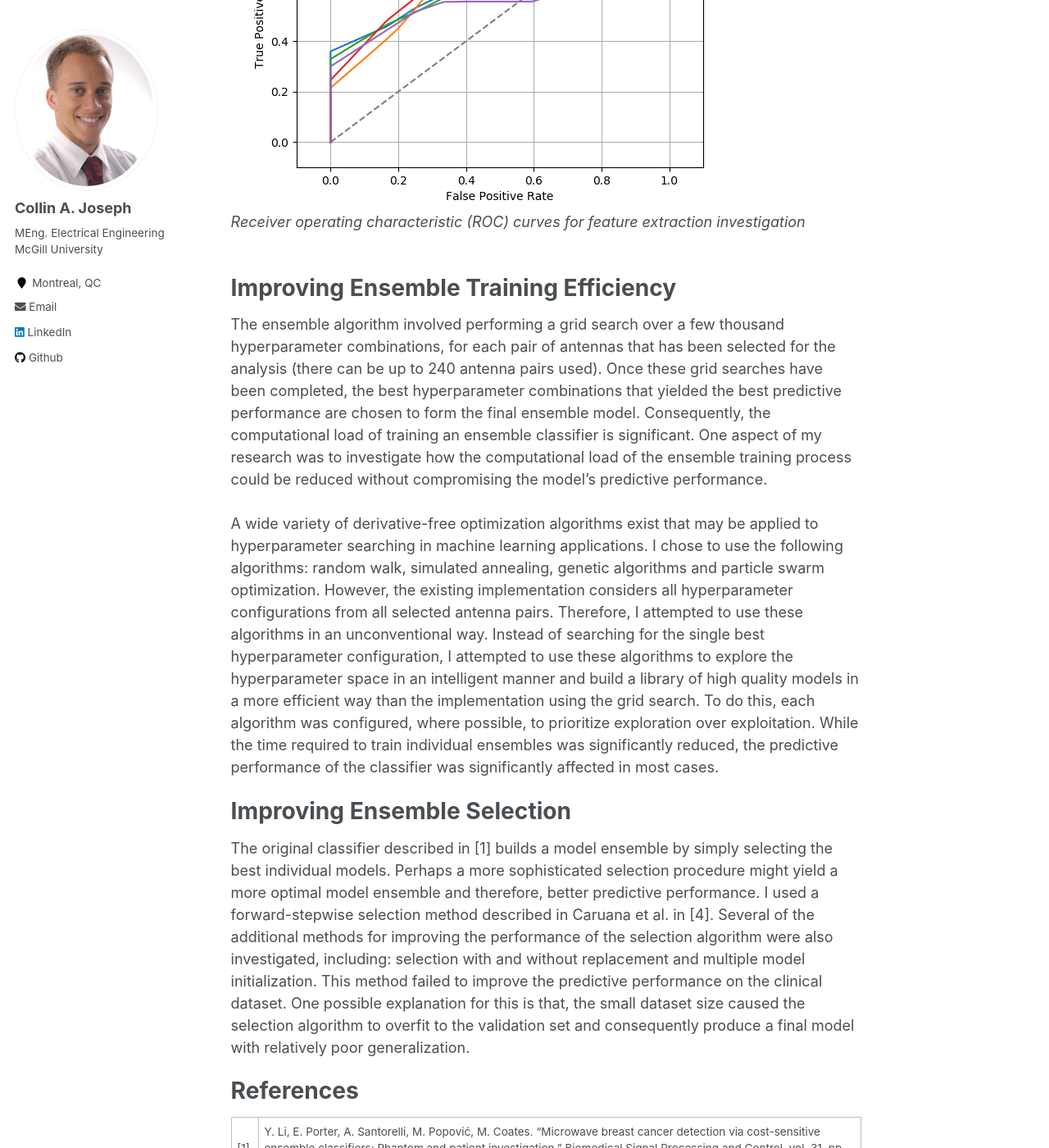
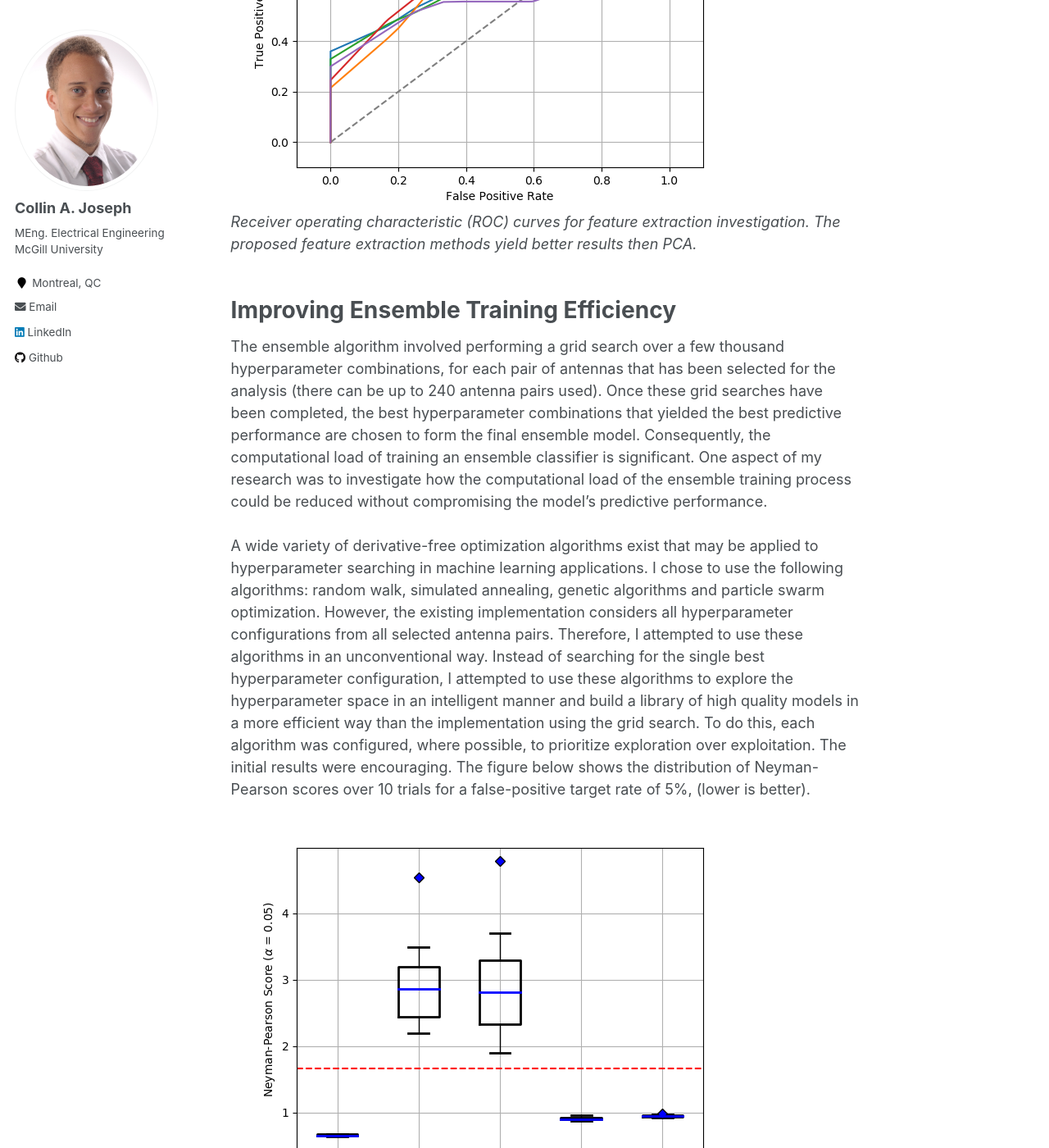
Before and after one commit to collinquintyne/collinquintyne.github.io, a Jekyll site: the page built from _projects/projects-1.md, in a window 1280 px wide and 1400 px high, scrolled down 2023 px. Shown: the whole window at 82% size. Built offline with Jekyll 4.4.1, drawn with Linux system fonts in a browser that asks for light colours; formulas are drawn with MathJax 3; some of the changed text lies outside the part shown.

Commit message:
update resume, update project pages

```diff
--- a/_projects/projects-1.md
+++ b/_projects/projects-1.md
@@ -14,22 +13,27 @@ Experimental evidence indicates that there is a substantial difference between t
 The [McGill RF Breast Cancer Screening Group](http://www.compem.ece.mcgill.ca/breast-cancer-detection/index.html) has developed a prototype 16-element multistatic radio-frequency radar system for breast cancer monitoring. The hardware system is capable of recording a radar scan of a hemisphereical or breast-shaped subject using 16 the transmitting and receiving antennas. The 16 antennas are activated in individual transmit-receive pairs to capture the radar signals, in other words, each antenna transmits a pulse while another antenna records the scattered and transmitted signals. This produces a total of 240 signals per scan, one signal for each uni-directional pair of antennas in the array.
 
 # Python Implementation
-The ensemble SVM classifier was originally written in [MATLAB](https://www.mathworks.com/products/matlab.html). In order to more easily take advantage of advancements in machine learning algorithms in the future a conversion to [Python](https://www.python.org/) was performed. The [2$\nu$-SVM](https://www.ece.rice.edu/dsp/software/nusvm.shtml) base models used in the original implementation were not used in the Python implementation because an equivalently efficient library to generate these models did not exist, therefore using these models was not feasible. Instead, the [scikit learn SVC](https://scikit-learn.org/stable/modules/generated/sklearn.svm.SVC.html) was used to generate base models with the optional negative class weight parameter used to control the cost-sensitivity of the models. This Python implementation was used to investigate potential improvements.
+The ensemble SVM classifier was originally written in MATLAB. In order to more easily take advantage of advancements in machine learning algorithms in the future a conversion to Python was performed. The [2$\nu$-SVM](https://www.ece.rice.edu/dsp/software/nusvm.shtml) base models used in the original implementation were not used in the Python implementation because an equivalently efficient library to generate these models did not exist, therefore using these models was not feasible. Instead, the [scikit learn SVC](https://scikit-learn.org/stable/modules/generated/sklearn.svm.SVC.html) was used to generate base models with the optional negative class weight parameter used to control the cost-sensitivity of the models. This Python implementation was used to investigate potential improvements.
 
 # Improving Feature Extraction Methods
 The original detection algorithm used principle component analysis (PCA) as a feature extraction method. While previous results clearly indicated its effectiveness, more deterministic feature extraction methods could be equally effective with the added advantage of being more interpretable. The performance of 4 new feature extraction methods were investigated: short-time Fourier transform (STFT) features, discrete Fourier transform (DFT) features, empirical mode decomposition (EMD) features and time-domain features (TDF).
 <br><br>
-The figure below shows receiver operating characteristic curves for the classifier when each feature extraction method was used. The curves were generated by varying the false positive target rate parameter of the [Neyman-Pearson score metric](http://www.stat.rice.edu/~cscott/pubs/npdesign.pdf) used to guide the selection of ensemble models over a range of values between approximately 0% and 100%. The results indicate that these new methods yield better predictive performance than PCA.
+The figure below shows receiver operating characteristic curves for the classifier when each feature extraction method was used. The curves were generated by varying the false-positive target rate parameter of the [Neyman-Pearson score metric](http://www.stat.rice.edu/~cscott/pubs/npdesign.pdf) used to guide the selection of ensemble models over a range of values between approximately 0% and 100%. The results indicate that these new methods yield better predictive performance than PCA.
 <br>
 ![ROC curves for investigated features](/images/fc_roc.png)
 <br>
-*Receiver operating characteristic (ROC) curves for feature extraction investigation*
+*Receiver operating characteristic (ROC) curves for feature extraction investigation. The proposed feature extraction methods yield better results then PCA.*
 <br><br>
 
 # Improving Ensemble Training Efficiency
 The ensemble algorithm involved performing a grid search over a few thousand hyperparameter combinations, for each pair of antennas that has been selected for the analysis (there can be up to 240 antenna pairs used). Once these grid searches have been completed, the best hyperparameter combinations that yielded the best predictive performance are chosen to form the final ensemble model. Consequently, the computational load of training an ensemble classifier is significant. One aspect of my research was to investigate how the computational load of the ensemble training process could be reduced without compromising the model's predictive performance.
 <br><br>
-A wide variety of derivative-free optimization algorithms exist that may be applied to hyperparameter searching in machine learning applications. I chose to use the following algorithms: random walk, simulated annealing, genetic algorithms and particle swarm optimization. However, the existing implementation considers all hyperparameter configurations from all selected antenna pairs. Therefore, I attempted to use these algorithms in an unconventional way. Instead of searching for the single best hyperparameter configuration, I attempted to use these algorithms to explore the hyperparameter space in an intelligent manner and build a library of high quality models in a more efficient way than the implementation using the grid search. To do this, each algorithm was configured, where possible, to prioritize exploration over exploitation. While the time required to train individual ensembles was significantly reduced, the predictive performance of the classifier was significantly affected in most cases.
+A wide variety of derivative-free optimization algorithms exist that may be applied to hyperparameter searching in machine learning applications. I chose to use the following algorithms: random walk, simulated annealing, genetic algorithms and particle swarm optimization. However, the existing implementation considers all hyperparameter configurations from all selected antenna pairs. Therefore, I attempted to use these algorithms in an unconventional way. Instead of searching for the single best hyperparameter configuration, I attempted to use these algorithms to explore the hyperparameter space in an intelligent manner and build a library of high quality models in a more efficient way than the implementation using the grid search. To do this, each algorithm was configured, where possible, to prioritize exploration over exploitation. The initial results were encouraging. The figure below shows the distribution of Neyman-Pearson scores over 10 trials for a false-positive target rate of 5%, (lower is better).
+<br>
+![Neyman-Pearson score distributions for hyperparameter search algorithms](/images/hps_bp_a005.png)
+<br>
+*Boxplots of Neyman-Pearson scores achieved when hyperparameter search algorithms are used. The red line represents the performance achieved when an exhaustive grid search is used to build the model library.*
+<br><br>
 
 # Improving Ensemble Selection
 The original classifier described in [1] builds a model ensemble by simply selecting the best individual models. Perhaps a more sophisticated selection procedure might yield a more optimal model ensemble and therefore, better predictive performance. I used a forward-stepwise selection method described in Caruana et al. in [4]. Several of the additional methods for improving the performance of the selection algorithm were also investigated, including: selection with and without replacement and multiple model initialization. This method failed to improve the predictive performance on the clinical dataset. One possible explanation for this is that, the small dataset size caused the selection algorithm to overfit to the validation set and consequently produce a final model with relatively poor generalization.
```
Also changed, not shown: other parts of _projects/projects-1.md (+0 -1 lines), _projects/projects-2.md (+0 -1 lines), images/hps_bp_a005.png (added), images/hps_nps_boxplot_a005.png (deleted), images/hps_nps_boxplot_a01.png (deleted), images/hps_nps_boxplot_a02.png (deleted), 1 other file.
